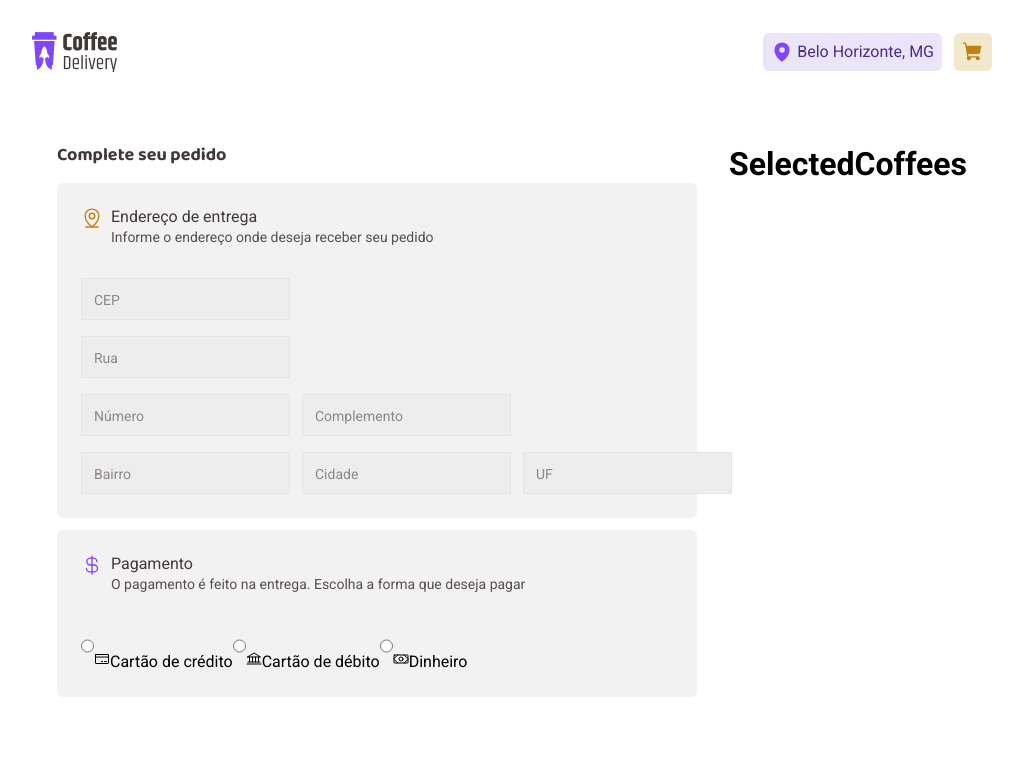
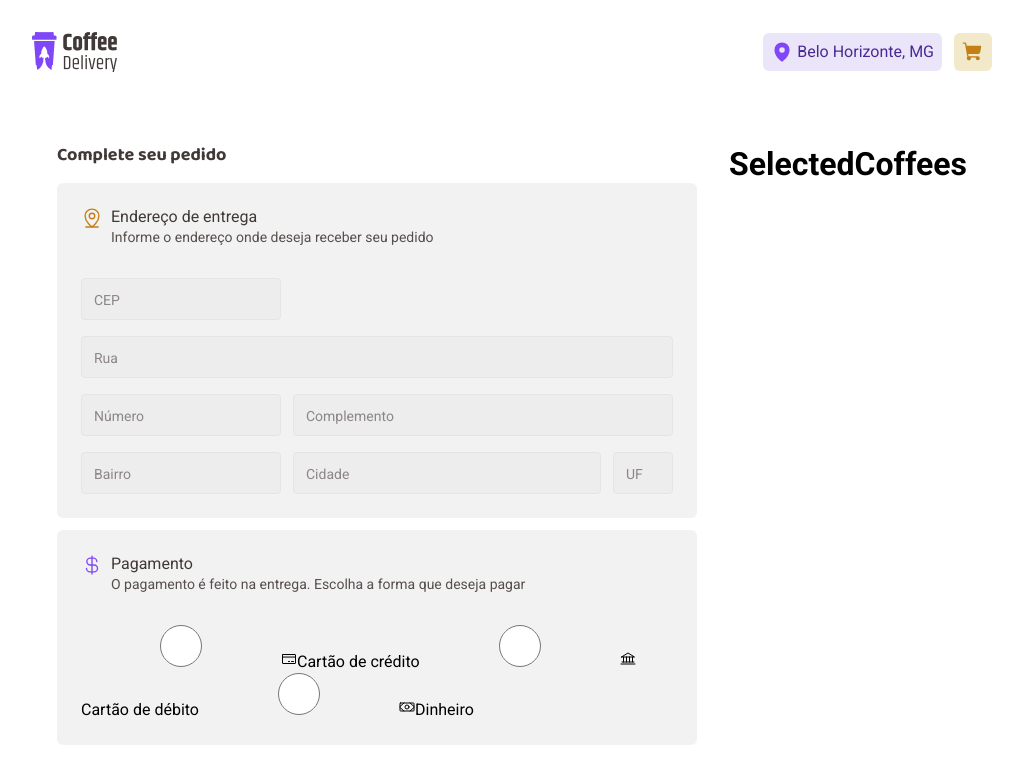
Before and after one commit to ArthurEnrique15/ignite-coffee-delivery, a React (Vite) app: page /checkout in a window 1280 px wide. Shown: the top 784 px of the page, without its empty margins (128-1151 px from the left). Built offline with nearby package versions, Linux system fonts and the light colour scheme.

Commit message:
style: set input widths correctly

```diff
--- a/src/pages/Checkout/CompleteOrderForm/index.tsx
+++ b/src/pages/Checkout/CompleteOrderForm/index.tsx
@@ -27,19 +27,27 @@
 
           <div className="inputs">
             <p>
-              <input type="text" placeholder="CEP" />
+              <input type="text" placeholder="CEP" autoComplete="off" />
             </p>
             <p>
-              <input type="text" placeholder="Rua" />
+              <input type="text" placeholder="Rua" className="fullInput" />
             </p>
             <p>
               <input type="text" placeholder="Número" />
-              <input type="text" placeholder="Complemento" />
+              <input
+                type="text"
+                placeholder="Complemento"
+                className="fullInput"
+              />
             </p>
             <p>
               <input type="text" placeholder="Bairro" />
-              <input type="text" placeholder="Cidade" />
-              <input type="text" placeholder="UF" />
+              <input type="text" placeholder="Cidade" className="fullInput" />
+              <input
+                type="text"
+                placeholder="UF"
+                className="federalUnitInput"
+              />
             </p>
           </div>
         </div>
--- a/src/pages/Checkout/CompleteOrderForm/styles.ts
+++ b/src/pages/Checkout/CompleteOrderForm/styles.ts
@@ -74,18 +74,34 @@
   }
 
   input {
+    width: 12.5rem;
     height: 2.625rem;
     color: ${(props) => props.theme['base-text']};
 
     background-color: ${(props) => props.theme['base-input']};
 
     border: 1px solid ${(props) => props.theme['base-button']};
+    border-radius: 4px;
 
     padding: 0.75rem;
+
+    transition: 0.1s;
   }
 
   input::placeholder {
     color: ${(props) => props.theme['base-label']};
     font-size: 0.875rem;
   }
+
+  input:focus {
+    border-color: ${(props) => props.theme['yellow-dark']};
+  }
+
+  .fullInput {
+    width: 100%;
+  }
+
+  .federalUnitInput {
+    width: 3.75rem;
+  }
 `
```
